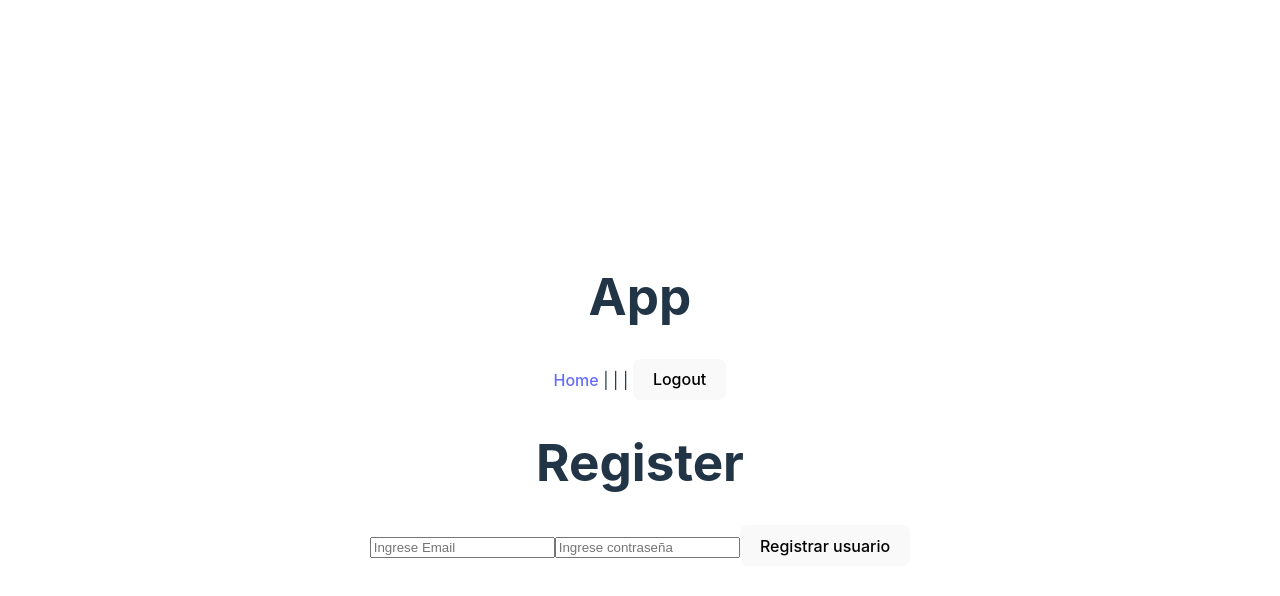
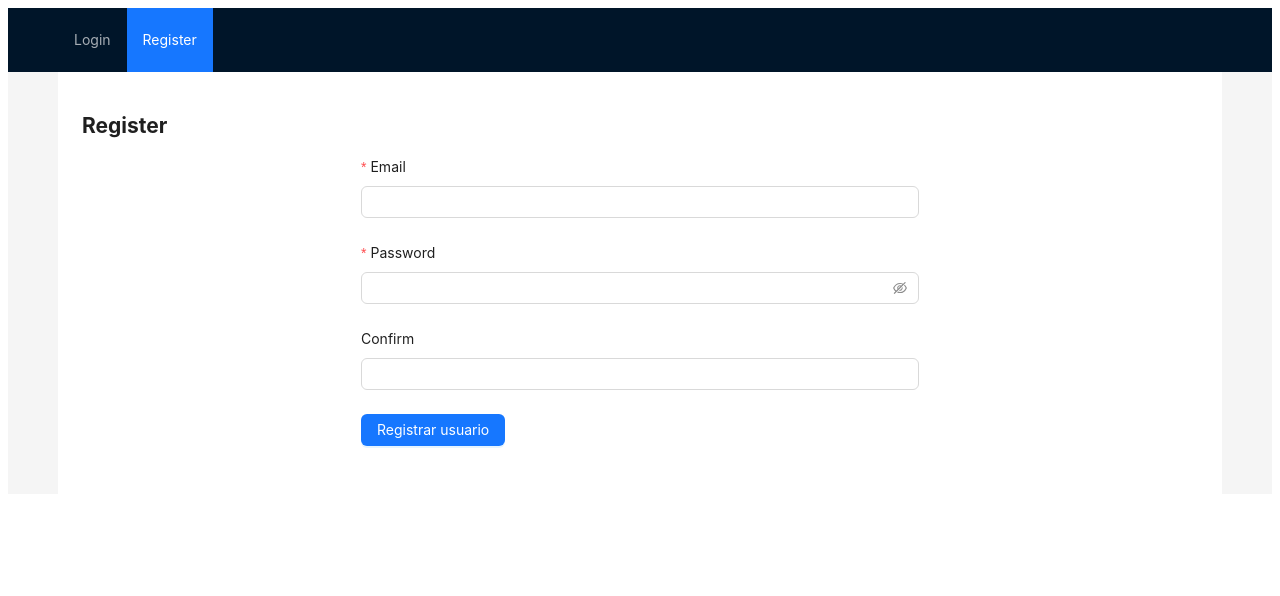
Before and after one commit to JoannaBusmail/ulrs-agenda-vue3-router-firebase-firestore-pinia, a Vue app: page /register in a window 1280 px wide. Shown: the top 596 px of the page. Built offline with nearby package versions, Linux system fonts and the light colour scheme.

Commit message:
add ant design vue library

```diff
--- a/package.json
+++ b/package.json
@@ -9,6 +9,7 @@
     "preview": "vite preview"
   },
   "dependencies": {
+    "ant-design-vue": "^4.0.6",
     "firebase": "^10.5.0",
     "nanoid": "^5.0.3",
     "pinia": "^2.1.7",
@@ -17,6 +18,7 @@
   },
   "devDependencies": {
     "@vitejs/plugin-vue": "^4.2.3",
+    "unplugin-vue-components": "^0.25.2",
     "vite": "^4.4.5"
   }
 }
--- a/src/App.vue
+++ b/src/App.vue
@@ -1,38 +1,76 @@
 <template>
-  <div>
-    <h1>App</h1>
-    <nav v-if="!loadingSession">
-      <router-link
-        to="/"
+  <a-layout>
+    <a-layout-header v-if="!loadingSession">
+      <a-menu
+        mode="horizontal"
+        theme="dark"
+        :style="{ lineHeight: '64px' }"
+        v-model:selectedKeys="selectedKeys"
+      >
+        <a-menu-item
           v-if="userData"
-      >Home</router-link> |
-      <router-link
-        to="/login"
+          key="home"
+        >
+          <router-link to="/">Home</router-link>
+        </a-menu-item>
+        <a-menu-item
           v-if="!userData"
-      >Login</router-link> |
-      <router-link
-        to="/register"
+          key="login"
+        >
+          <router-link to="/login">Login</router-link>
+        </a-menu-item>
+        <a-menu-item
           v-if="!userData"
-      >Register</router-link> |
-      <button
+          key="register"
+        >
+          <router-link to="/register">Register</router-link>
+        </a-menu-item>
+        <a-menu-item
           @click="logOut"
           v-if="userData"
-      >Logout</button>
-    </nav>
-    <div v-else> Loading user...</div>
+          key="logout"
+        >Logout
+        </a-menu-item>
+      </a-menu>
+    </a-layout-header>
+
+    <a-layout-content style="padding: 0 50px">
+      <div :style="{ background: '#fff', padding: '24px', minHeight: '280px' }">
+        <div v-if="loadingSession"> Loading user...</div>
         <router-view></router-view>
       </div>
+
+    </a-layout-content>
+
+
+
+  </a-layout>
 </template>
 
 <script setup>
 
+import { ref, watch } from 'vue'
 import { useUserStore } from './store/user'
 import { storeToRefs } from 'pinia'
+import { useRoute } from 'vue-router'
 
+const route = useRoute()
 //llamamos a la store y desestructuramos la funcion que necesitamos usar
 //esta funcion la usamos en el evento click sobre el boton log out
 const userStore = useUserStore()
 const { logOut } = userStore
 const { userData, loadingSession } = storeToRefs(userStore)
 
+const selectedKeys = ref([])
+//para que en el manu de navegacion me marque en que pestaña estoy
+//pongo un watch para observar cambios en la ruta
+//y luego marco como selected keys = al nombre de la ruta
+watch(
+  () => route.name,
+  () => { selectedKeys.value = [ route.name ] }
+
+
+)
+
+
 </script>
--- /dev/null
+++ b/src/components/AddForm.vue
@@ -0,0 +1,61 @@
+<template>
+    <a-form
+        :model="formState"
+        @finish="onFinish"
+        @finishFailed="onFinishFailed"
+        name="addForm"
+        layout="vertical"
+        autocomplete="off"
+    >
+
+        <a-form-item
+            label="URL"
+            name="url"
+            :rules="[{
+                required: true, whitespace: true, pattern: /((([A-Za-z]{3,9}:(?:\/\/)?)(?:[-;:&=\+\$,\w]+@)?[A-Za-z0-9.-]+|(?:www.|[-;:&=\+\$,\w]+@)[A-Za-z0-9.-]+)((?:\/[\+~%\/.\w-_]*)?\??(?:[-\+=&;%@.\w_]*)#?(?:[\w]*))?)/,
+                message: 'Ingrese url válida'
+            }]"
+        >
+            <a-input v-model:value="formState.url"></a-input>
+        </a-form-item>
+
+        <a-form-item>
+            <a-button
+                type="primary"
+                html-type="submit"
+                :loading="loadingUrl"
+                :disabled="loadingUrl"
+            >Agregar
+            </a-button>
+        </a-form-item>
+    </a-form>
+</template>
+
+<script setup>
+import { reactive } from "vue"
+import { storeToRefs } from 'pinia'
+import { message } from "ant-design-vue"
+import { useDataBase } from '../store/dataBase'
+
+
+const formState = reactive({
+    url: ''
+})
+
+
+
+
+const dataBaseStore = useDataBase()
+const { addUrl } = dataBaseStore
+const { loadingUrl } = storeToRefs(dataBaseStore)
+
+const onFinish = async () =>
+{
+    const response = await addUrl(formState.url)
+    formState.url = ''
+    if (!response) {
+        return message.success("URL agregada con éxito")
+    }
+
+}
+</script>
--- a/src/store/dataBase.js
+++ b/src/store/dataBase.js
@@ -13,6 +13,7 @@ export const useDataBase = defineStore('dataBaseStore', () => {
 //state
     const documents = ref([])
     const loadingDoc = ref(false)
+    const loadingUrl = ref(false)
 
 
 //actions
@@ -62,6 +63,7 @@ export const useDataBase = defineStore('dataBaseStore', () => {
     }
 
     const addUrl = async (name) => {
+        loadingUrl.value = true
 
     try {
         const objectDoc = {
@@ -75,17 +77,16 @@ export const useDataBase = defineStore('dataBaseStore', () => {
         }
         //usamos add poruque me genera un ID de cada doc
         const docRef = await addDoc (collection(db, "urls"), objectDoc)
-        console.log(docRef.id)
         documents.value.push({
          ...objectDoc,
          id:docRef.id
         })
 
     } catch (error) {
-        console.log(error)
+        console.log(error.code)
 
     } finally {
-
+        loadingUrl.value=false
     }
 
     }
@@ -153,6 +154,7 @@ export const useDataBase = defineStore('dataBaseStore', () => {
     // le pasamos como argumento el ID de la colleccion
     //el id que hemos agregado en addUrl
     const deleteUrl = async (id) => {
+        loadingUrl.value = true
         try {
             //pongo esto en una constante por que lo voy a usar en varios métodos de firestore
             const docRef = doc(db, 'urls', id)
@@ -174,10 +176,11 @@ export const useDataBase = defineStore('dataBaseStore', () => {
             //esto lo elimina de la vista
             documents.value = documents.value.filter(item=>item.id !==id)
         } catch (error) {
-            console.log(error)
+            console.log(error.code)
+            return error.message
         }finally {
-
+            loadingUrl.value= false
         }
     }
-        return { documents, getUrls, loadingDoc, addUrl, $reset, deleteUrl, readUrl, updateUrl }
+        return { documents, getUrls, loadingDoc, loadingUrl, addUrl, $reset, deleteUrl, readUrl, updateUrl }
 })
--- a/src/store/user.js
+++ b/src/store/user.js
@@ -1,7 +1,7 @@
 import { defineStore} from 'pinia'
 import { ref, computed } from 'vue'
 // importo estos dos métodos de firebase
-import { createUserWithEmailAndPassword, signInWithEmailAndPassword, signOut, onAuthStateChanged } from 'firebase/auth'
+import { createUserWithEmailAndPassword, signInWithEmailAndPassword, signOut, onAuthStateChanged, sendEmailVerification } from 'firebase/auth'
 import { auth } from '../firebaseConfig'
 import { useRouter }  from 'vue-router'
 import { useDataBase } from './dataBase'
@@ -17,7 +17,7 @@ export const useUserStore = defineStore('userStore', () => {
 
  const router = useRouter()
 
- const userData = ref({})
+ const userData = ref(null)
  const isLoading = ref(false)
  //loading que usamos para esperar los datos de si el usuario esta registrado
  const loadingSession = ref(false)
@@ -34,13 +34,15 @@ export const useUserStore = defineStore('userStore', () => {
         const { user } = await createUserWithEmailAndPassword(auth, email, password)
         //metemos en user data el emil y el uid que viene del user
         userData.value = {email: user.email, uid: user.uid}
+        await sendEmailVerification(auth.currentUser)
          // una vez el usuario se ha registrado pusheamos a la ruta home
          // llamando a la variable router con el metodo push
          // router.push('/')
-        router.push('/')
-        console.log(userData)
+        router.push('/login')
+
     } catch (error) {
-        console.log("register error:", error)
+        console.log("register error:", error.code)
+        return error.code
 
     } finally{
         isLoading.value = false
@@ -54,11 +56,11 @@ export const useUserStore = defineStore('userStore', () => {
     try {
         const { user } = await signInWithEmailAndPassword (auth, email, password)
         userData.value = { email: user.email, uid: user.uid}
-        console.log('antes de push')
         router.push('/')
-        console.log("sign in:" , userData)
+
     } catch (error) {
-      console.log('sign in error')
+      console.log(error.code)
+      return error.code
 
     } finally{
         //cuando ya tengo la info, asigno valor false, para voler a utilizar el boton
--- a/src/style.css
+++ b/src/style.css
@@ -1,4 +1,4 @@
-:root {
+/*:root {
   font-family: Inter, system-ui, Avenir, Helvetica, Arial, sans-serif;
   line-height: 1.5;
   font-weight: 400;
@@ -86,4 +86,4 @@ button:focus-visible {
   button {
     background-color: #f9f9f9;
   }
-}
+}*/
--- a/src/views/Home.vue
+++ b/src/views/Home.vue
@@ -1,29 +1,48 @@
 <template>
     <div>
-        <h1>Home </h1>
-        <p>{{ userData?.email }}</p>
-        <form @submit.prevent="handleSubmit">
-            <input
-                type="text"
-                placeholder="Ingrese URL"
-                v-model="url"
+        <h3>{{ `Hola ${userData?.email}` }}</h3>
+        <AddForm></AddForm>
+        <a-spin v-if="loadingDoc"></a-spin>
+
+        <a-space
+            v-if="!loadingDoc"
+            direction="vertical"
+            style=" width: 100%"
+        >
+            <a-card
+                mb="100px"
+                v-for="item of documents"
+                :key="item.id"
+                :title="item.short"
             >
-            <button type="submit">Agregar</button>
-        </form>
-        <p v-if="loadingDoc">Loading docs...</p>
-        <ul v-else>
-            <li
-                v-for="item of dataBaseStore.documents"
-                :key="item.id"
-            >
-                {{ item.id }} <br>
-                {{ item.name }} <br>
-                {{ item.short }}<br>
-                <button @click="handleDeleteDoc(item.id)">Eliminar</button>
-                <button
-                    @click="item.id && router.push(`editar/${item.id}`)">Editar</button>
-            </li>
-        </ul>
+                <template #extra>
+                    <a-space>
+                        <a-popconfirm
+                            title="Seguro que quieres eliminar esta url"
+                            ok-text="si"
+                            cancel-text="no"
+                            @confirm="confirm(item.id)"
+                            @cancel="cancel"
+                        >
+                            <a-button
+                                danger
+                                :loading="loadingUrl"
+                                :disabled="loadingUrl"
+                            >Eliminar
+                            </a-button>
+
+                        </a-popconfirm>
+
+                        <a-button
+                            @click="item.id && router.push(`editar/${item.id}`)"
+                        >Editar
+                        </a-button>
+                    </a-space>
+                </template>
+                <p> {{ item.name }}</p>
+            </a-card>
+
+        </a-space>
     </div>
 </template>
 
@@ -33,6 +52,8 @@ import { storeToRefs } from 'pinia'
 import { useDataBase } from '../store/dataBase'
 import { onMounted, ref } from 'vue'
 import { useRouter } from 'vue-router'
+import AddForm from '../components/AddForm.vue'
+import { message } from 'ant-design-vue'
 
 //router
 // Para el boton edita necesito pushear la ruta a editar y coger el ID del usuario
@@ -46,7 +67,7 @@ const { userData } = storeToRefs(userStore)
 //database store
 const dataBaseStore = useDataBase()
 const { getUrls, addUrl, deleteUrl } = dataBaseStore
-const { loadingDoc } = storeToRefs(dataBaseStore)
+const { loadingDoc, loadingUrl, documents } = storeToRefs(dataBaseStore)
 
 onMounted(() =>
 {
@@ -56,18 +77,33 @@ onMounted(() =>
 
 const url = ref('')
 
-const handleSubmit = () =>
+/*const handleSubmit = () =>
 {//TO DO: validaciones de url
     //le pasamos como argumento la ref url que es el v-model del formulario
     addUrl(url.value)
     //limpio input
     url.value = ''
     console.log('formulario')
-}
+}*/
 
-const handleDeleteDoc = (id) =>
+/*const handleDeleteDoc = (id) =>
 {
     deleteUrl(id)
+}*/
+
+const confirm = async (id) =>
+{
+    const error = await deleteUrl(id)
+    if (!error) {
+        return message.success('se elimino con éxito')
+    }
+    if (error) {
+        return message.error(error)
+    }
+
 }
-
+const cancel = e =>
+{
+    message.error('No se elimino')
+}
 </script>
--- a/src/views/Login.vue
+++ b/src/views/Login.vue
@@ -1,34 +1,57 @@
 <template>
-    <div>
-        <h1>Login</h1>
-        <form @submit.prevent="handleSubmit">
-            <input
-                type="email"
-                placeholder="Ingrese Email"
-                v-model="email"
+    <h1>Login</h1>
+    <a-row>
+        <a-col
+            :xs="{ span: 24 }"
+            :sm="{ span: 18, offset: 3 }"
+            :lg="{ span: 12, offset: 6 }"
+        >
+            <a-form
+                :model="formState"
+                @finish="onFinish"
+                @finishFailed="onFinishFailed"
+                name="basic"
+                layout="vertical"
+                autocomplete="off"
             >
-            <input
-                type="password"
-                placeholder="Ingrese contraseña"
-                v-model="password"
-            >
-            <button
-                :disabled="isLoading"
-                class="btn btn-outline-primary"
-                type="submit"
-            >
-                Acceso
-            </button>
-        </form>
 
-    </div>
+                <a-form-item
+                    label="Email"
+                    name="email"
+                    :rules="[{ required: true, type: 'email', message: 'Ingrese email válido' }]"
+                >
+                    <a-input v-model:value="formState.email"></a-input>
+                </a-form-item>
+
+                <a-form-item
+                    label="Password"
+                    name="password"
+                    :rules="[{ required: true, min: 6, message: 'Ingrese contraseña con mínimo de 6 caracteres' }]"
+                >
+                    <a-input-password
+                        v-model:value="formState.password"></a-input-password>
+                </a-form-item>
+                <a-form-item>
+                    <a-button
+                        type="primary"
+                        html-type="submit"
+                        :disabled="isLoading"
+                        :loading="isLoading"
+                    >Acceder
+                    </a-button>
+                </a-form-item>
+
+            </a-form>
+        </a-col>
+    </a-row>
 </template>
 
 <script setup>
 
 import { storeToRefs } from 'pinia'
 import { useUserStore } from '../store/user'
-import { ref } from 'vue'
+import { ref, reactive, onMounted } from 'vue'
+import { message } from 'ant-design-vue'
 
 
 const userStore = useUserStore()
@@ -37,16 +60,51 @@ const { signInUser } = userStore
 // se deshabilita siempre que sea true
 const { isLoading } = storeToRefs(userStore)
 
-const email = ref('')
-const password = ref('')
+//const email = ref('')
+//const password = ref('')
 
 //creo el handleSubmit y aqui llamo a la funcion signInUser de mi store
 //con los parametros que necesito
-const handleSubmit = async () =>
+/*const handleSubmit = async () =>
 {
     if (!email.value || password.value.length < 6) { return alert('faltan datos') }
     await signInUser(email.value, password.value)
+}*/
+
+const formState = reactive({
+    password: '',
+    email: ''
+})
+
+const onFinish = async () =>
+{
+    const error = await signInUser(formState.email, formState.password)
+    if (!error) {
+        return
+    }
+    switch (error) {
+        case 'auth/invalid-login-credentials':
+            message.error('email o password inválidos')
+            break
+        case 'auth/wrong-password':
+            message.error('error de contraseña')
+            break
+        default:
+            message.error('fallo algo desde firebase, intentelo de nuevo')
+            break
+
+    }
 }
 
+const onFinishFailed = (error) =>
+{
+    console.log("failedlogin:", error)
+}
 
+onMounted(() =>
+{
+    // Restablece los campos de entrada a blanco cuando se carga la vista de inicio de sesión
+    formState.email = ''
+    formState.password = ''
+})
 </script>
--- a/src/views/Register.vue
+++ b/src/views/Register.vue
@@ -1,34 +1,69 @@
 <template>
-    <div>
-        <h1>Register</h1>
-        <!--<button @click="registerUser('Joi')">Ingresar</button>-->
-        <!--submit.prevent -> para que no se refresque la pagina-->
-        <form @submit.prevent="handleSubmit">
-            <input
-                type="email"
-                placeholder="Ingrese Email"
-                v-model="email"
+    <h1>Register</h1>
+    <!--<button @click="registerUser('Joi')">Ingresar</button>-->
+    <!--submit.prevent -> para que no se refresque la pagina-->
+    <a-row>
+        <a-col
+            :xs="{ span: 24 }"
+            :sm="{ span: 18, offset: 3 }"
+            :lg="{ span: 12, offset: 6 }"
+        >
+            <a-form
+                :model="formState"
+                @finish="onFinish"
+                @finishFailed="onFinishFailed"
+                name="basicTwo"
+                layout="vertical"
+                autocomplete="off"
             >
-            <input
-                type="password"
-                placeholder="Ingrese contraseña"
-                v-model="password"
-            >
-            <button
-                :disabled="isLoading"
-                class="btn btn-outline-primary"
-                type="submit"
-            >
-                Registrar usuario
-            </button>
-        </form>
-    </div>
+
+                <a-form-item
+                    label="Email"
+                    name="email"
+                    :rules="[{ required: true, type: 'email', message: 'Ingrese email válido' }]"
+                >
+                    <a-input v-model:value="formState.email"></a-input>
+                </a-form-item>
+                <a-form-item
+                    label="Password"
+                    name="password"
+                    :rules="[{ required: true, min: 6, message: 'Ingrese contraseña con mínimo de 6 caracteres' }]"
+                >
+                    <a-input-password
+                        v-model:value="formState.password"></a-input-password>
+                </a-form-item>
+                <a-form-item
+                    has-feedback
+                    label="Confirm"
+                    name="checkPass"
+                    :rules="{ validator: validatePassword }"
+                >
+                    <a-input
+                        v-model:value="formState.checkPass"
+                        type="password"
+                        autocomplete="off"
+                    />
+                </a-form-item>
+                <a-form-item>
+                    <a-button
+                        :disabled="isLoading"
+                        :loading="isLoading"
+                        type="primary"
+                        html-type="submit"
+                    > Registrar usuario
+                    </a-button>
+                </a-form-item>
+
+            </a-form>
+        </a-col>
+    </a-row>
 </template>
 
 <script setup>
 import { storeToRefs } from 'pinia'
 import { useUserStore } from '../store/user'
-import { ref } from 'vue'
+import { ref, reactive } from 'vue'
+import { message } from 'ant-design-vue'
 
 
 // store
@@ -36,7 +71,55 @@ const userStore = useUserStore()
 const { registerUser } = userStore
 const { isLoading } = storeToRefs(userStore)
 
-const email = ref('')
+const formState = reactive({
+    password: '',
+    email: '',
+    checkPass: ''
+})
+
+
+const onFinish = async () =>
+{
+    const error = await registerUser(formState.email, formState.password)
+    if (!error) {
+        return message.success('Bienvenido, verifica tu email')
+    }
+    switch (error) {
+        case 'auth/email-already-in-use':
+            message.error('Email ya registrado')
+            break
+        default:
+            message.error('fallo algo desde firebase, intentelo de nuevo')
+            break
+
+    }
+}
+
+
+
+const onFinishFailed = (error) =>
+{
+    console.log("failedlogin:", error)
+}
+
+
+//documentacion antdesign vue
+const validatePassword = async (_rule, value) =>
+{
+    //cheque que la contraseña no este vacía
+    if (value == '') {
+        return Promise.reject('repita contraseña')
+    }
+    //chequeo que la contraseña coincida con password
+    if (value !== formState.password) {
+        return Promise.reject('La contraseña no coincide')
+    }
+    Promise.resolve
+
+}
+
+//validaciones antes de ant design
+/*const email = ref('')
 const password = ref('')
 
 const handleSubmit = async () =>
@@ -49,10 +132,6 @@ const handleSubmit = async () =>
         //llamamos a registerData de nuestro store y le pasamos los parametros necesarios que son el mail y
         //password que quedaran registrados en firebase
     } await registerUser(email.value, password.value)
-
-    console.log(email.value)
-    console.log(password.value)
-    console.log('procesando formulario')
-}
+}*/
 
 </script>
--- a/vite.config.js
+++ b/vite.config.js
@@ -1,7 +1,17 @@
 import { defineConfig } from 'vite'
 import vue from '@vitejs/plugin-vue'
+import Components from 'unplugin-vue-components/vite';
+import { AntDesignVueResolver } from 'unplugin-vue-components/resolvers';
 
 // https://vitejs.dev/config/
 export default defineConfig({
-  plugins: [vue()],
+  plugins: [vue(),
+    Components({
+    resolvers: [
+      AntDesignVueResolver({
+        importStyle: false, // css in js
+      }),
+    ],
+  }),
+],
 })
```
Also changed, not shown: src/router/router.js (+6 -4 lines), 1 other file (tests, documents, lock files or other folders). Lines whose indentation alone changed are shown as unchanged.
